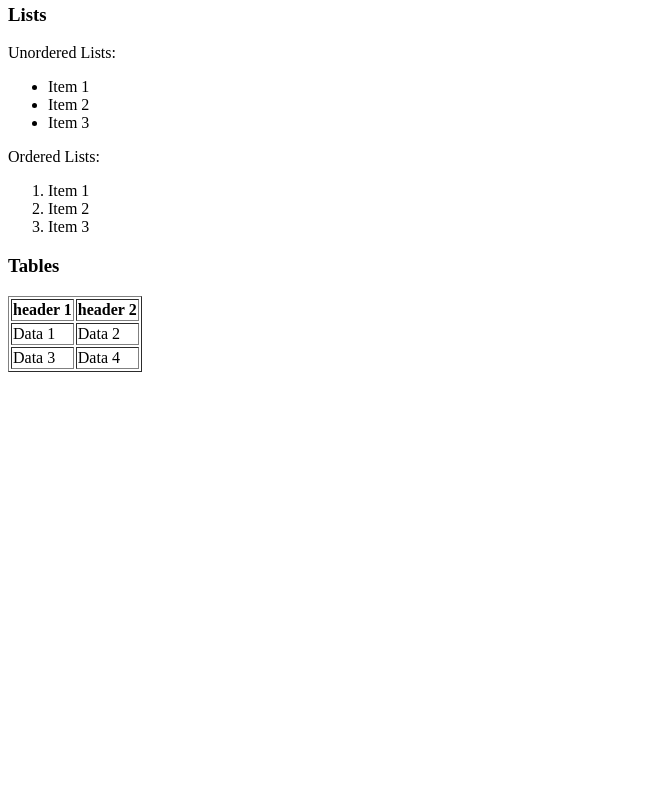
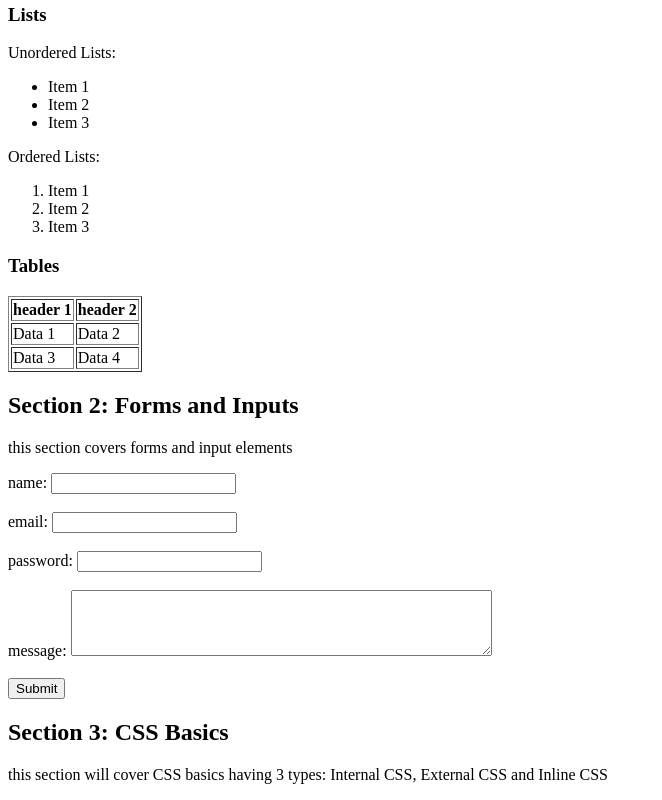
Before and after one commit to Christopher-Yammine/Html-intro, a plain HTML site: page index.html in a window 1280 px wide. Shown: the part 885-1685 px from the top of the page, without its empty margins (0-662 px from the left). Before the commit the page ends 1265 px from the top, so only its background shows below. Drawn offline with Linux system fonts and the light colour scheme.

Commit message:
modified document to have forms and started new section

```diff
--- a/index.html
+++ b/index.html
@@ -75,7 +75,26 @@
             </tr>
         </table>
     </section>
+    <section id="section2">
+        <h2>Section 2: Forms and Inputs</h2>
+        <p>this section covers forms and input elements</p>
+        <form>
+            <label for="name">name: </label>
+            <input type="text" id="name" name="name"><br><br>
+            <label for="email">email: </label>
+            <input type="email" id="email" name="email"><br><br>
+            <label for="password">password: </label>
+            <input type="password" id="password" name="password"><br><br>
+            <label for="message">message: </label>
+            <textarea id="message" name="message" rows="4" cols="50"></textarea><br><br>
+            <input type="submit" value="Submit">
 
+        </form>
+    </section>
+    <section id="section3">
+        <h2>Section 3: CSS Basics</h2>
+        <p>this section will cover CSS basics having 3 types: Internal CSS, External CSS and Inline CSS</p>
+    </section>
 </body>
 
 </html>
```
